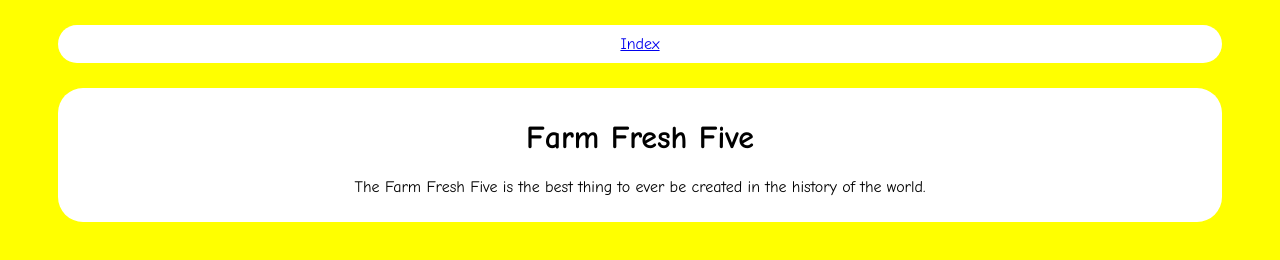
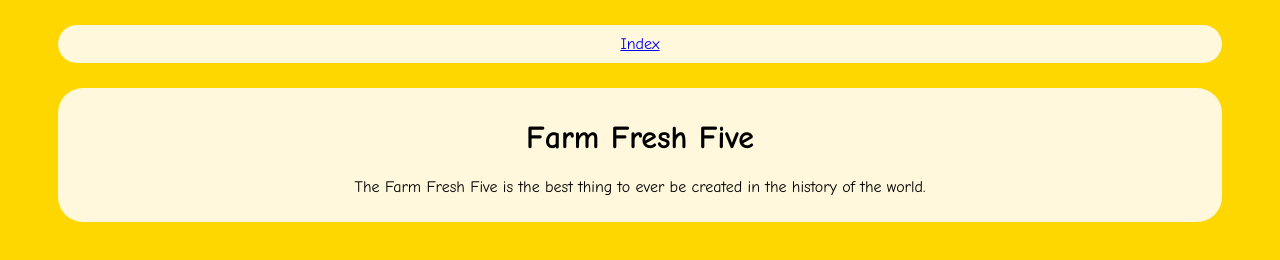
Before and after one commit to 459854/farmfreshfive, a plain HTML site: page index.html in a window 1280 px wide. Drawn offline with Linux system fonts and the light colour scheme.

Commit message:
Update style.css

```diff
--- a/style.css
+++ b/style.css
@@ -1,13 +1,14 @@
 body {
-  background-color: yellow;
+  background-color: gold;
   background-size:200px;
 font-family: 'Comic Sans MS', 'Chalkboard SE', 'Comic Neue', sans-serif;
 }
 .post {
-  background-color:white;
+  background-color:cornsilk;
   outline:10px;
   padding:10px;
   margin:25px 50px;
   shadow: 2px 2px 5px black;
+  border:10px goldenrod;
   border-radius: 25px;
 }
```
